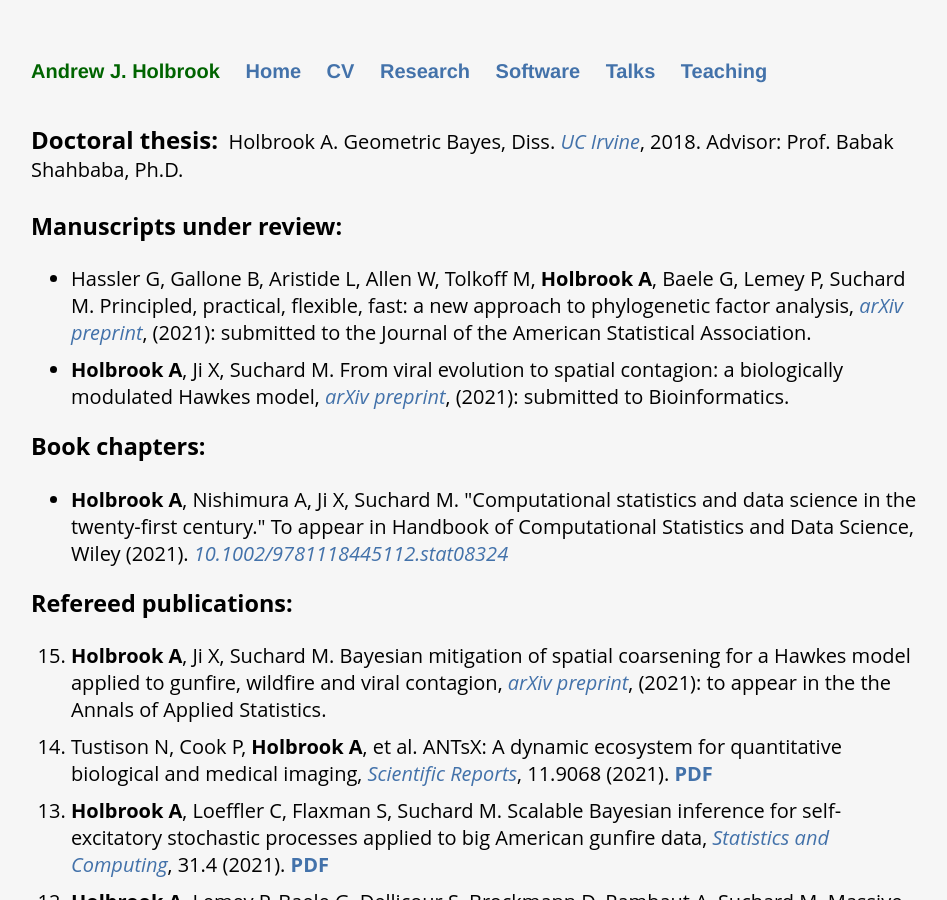
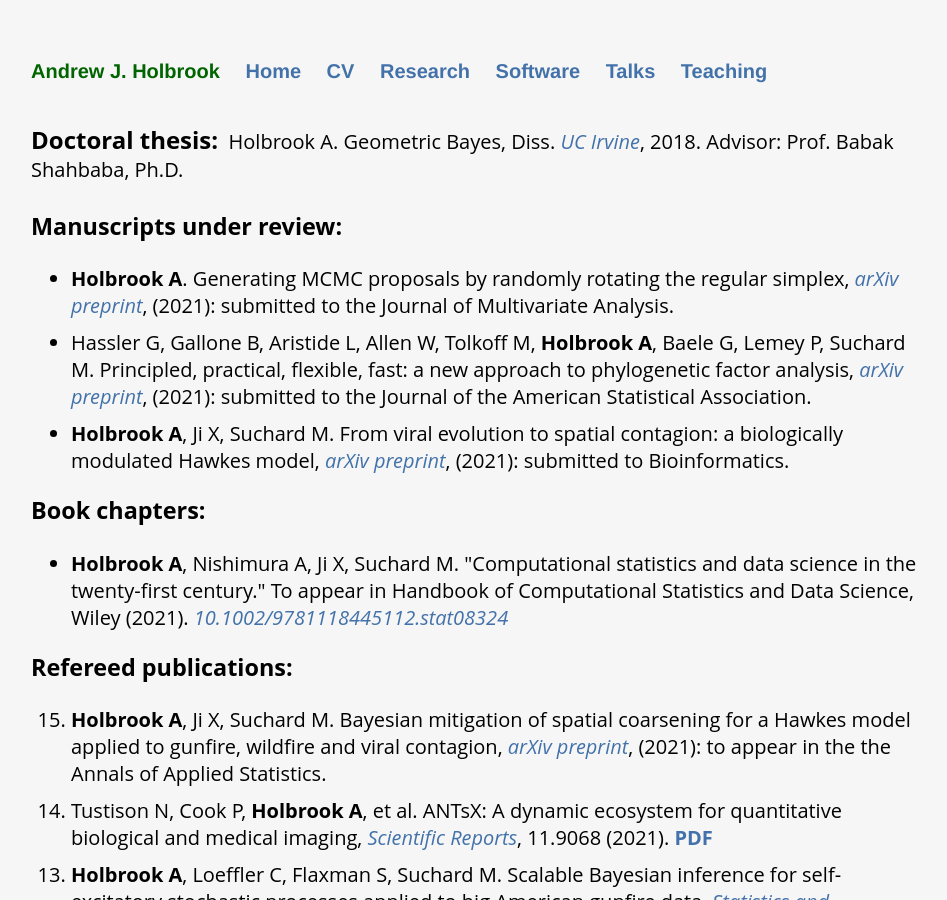
Before and after one commit to andrewjholbrook/andrewjholbrook.github.io, a Jekyll site: the page built from research.html, in a window 1280 px wide and 900 px high. Shown: the whole window, without its empty margins (161-1108 px from the left). Built offline with Jekyll 4.4.1, drawn with Linux system fonts in a browser that asks for light colours; a style sheet for code colours, icons or effects is not loaded.

Commit message:
Update research.html

```diff
--- a/research.html
+++ b/research.html
@@ -11,6 +11,7 @@
 
   <h3>Manuscripts under review:</h3>
   <ul id="preprints">
+        <li><b>Holbrook A</b>. Generating MCMC proposals by randomly rotating the regular simplex, <i><a href="https://arxiv.org/abs/2110.06445" target="_blank">arXiv preprint</a></i>, (2021): submitted to the Journal of Multivariate Analysis.  </li>
         <li> Hassler G, Gallone B, Aristide L, Allen W, Tolkoff M, <b>Holbrook A</b>, Baele G, Lemey P, Suchard M. Principled, practical, flexible, fast: a new approach to phylogenetic factor analysis, <i><a href="https://arxiv.org/abs/2107.01246" target="_blank">arXiv preprint</a></i>, (2021): submitted to the Journal of the American Statistical Association.
                     <li> <b>Holbrook A</b>, Ji X, Suchard M. From viral evolution to spatial contagion: a biologically modulated Hawkes model, <i><a href="https://arxiv.org/abs/2103.03348" target="_blank">arXiv preprint</a></i>, (2021): submitted to Bioinformatics.
                         </ul>
```
